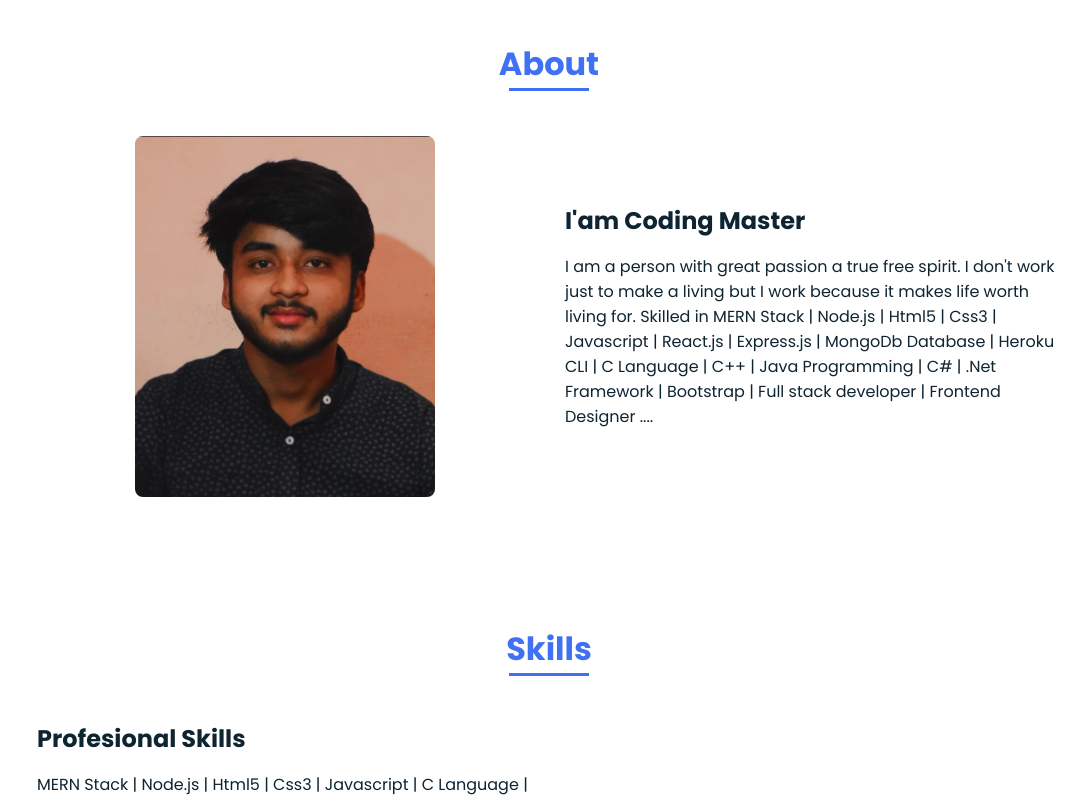
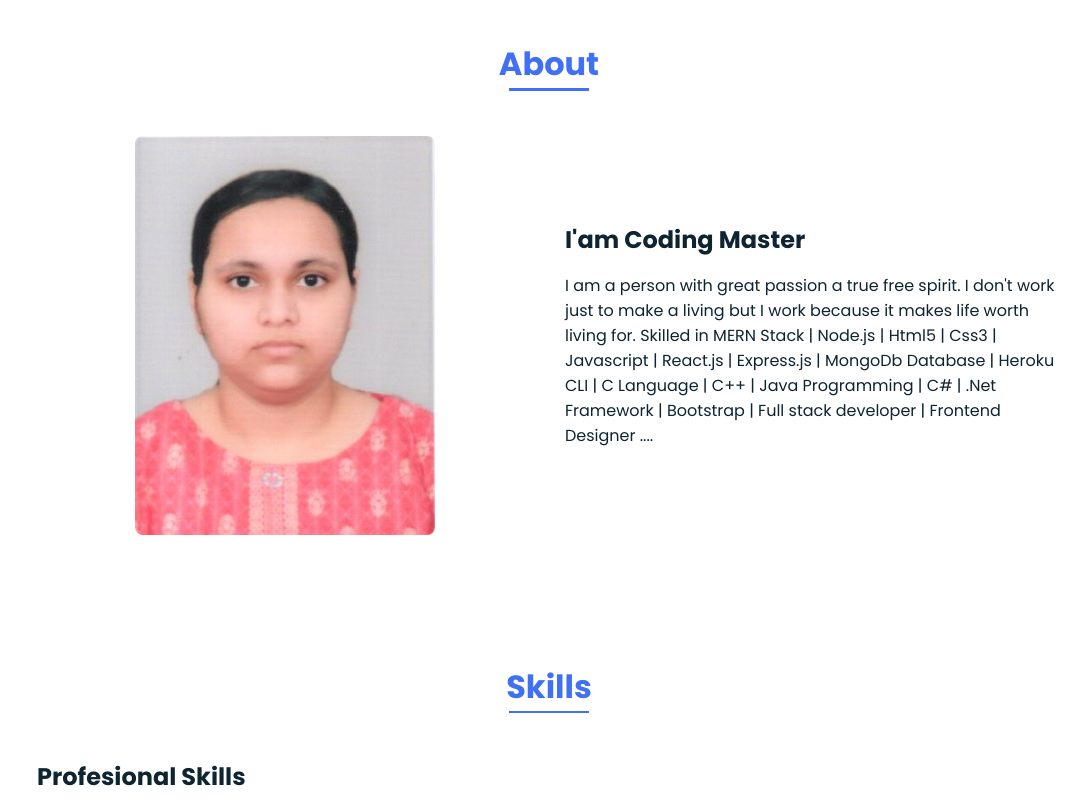
Before and after one commit to sindsingh/OIBSIP_2, a plain HTML site: page index.html in a window 1280 px wide. Shown: the part 840-1641 px from the top of the page, without its empty margins (91-1177 px from the left). Drawn offline with nearby package versions, Linux system fonts and the light colour scheme.

Commit message:
Update index.html

```diff
--- a/index.html
+++ b/index.html
@@ -59,7 +59,7 @@
 
 <div class="about__container bd-grid">
 <div class="about__img">
-<img src="ac.jpeg" alt="">
+<img src="nex2.jpeg" alt="">
 </div>
 
 <div>
```
